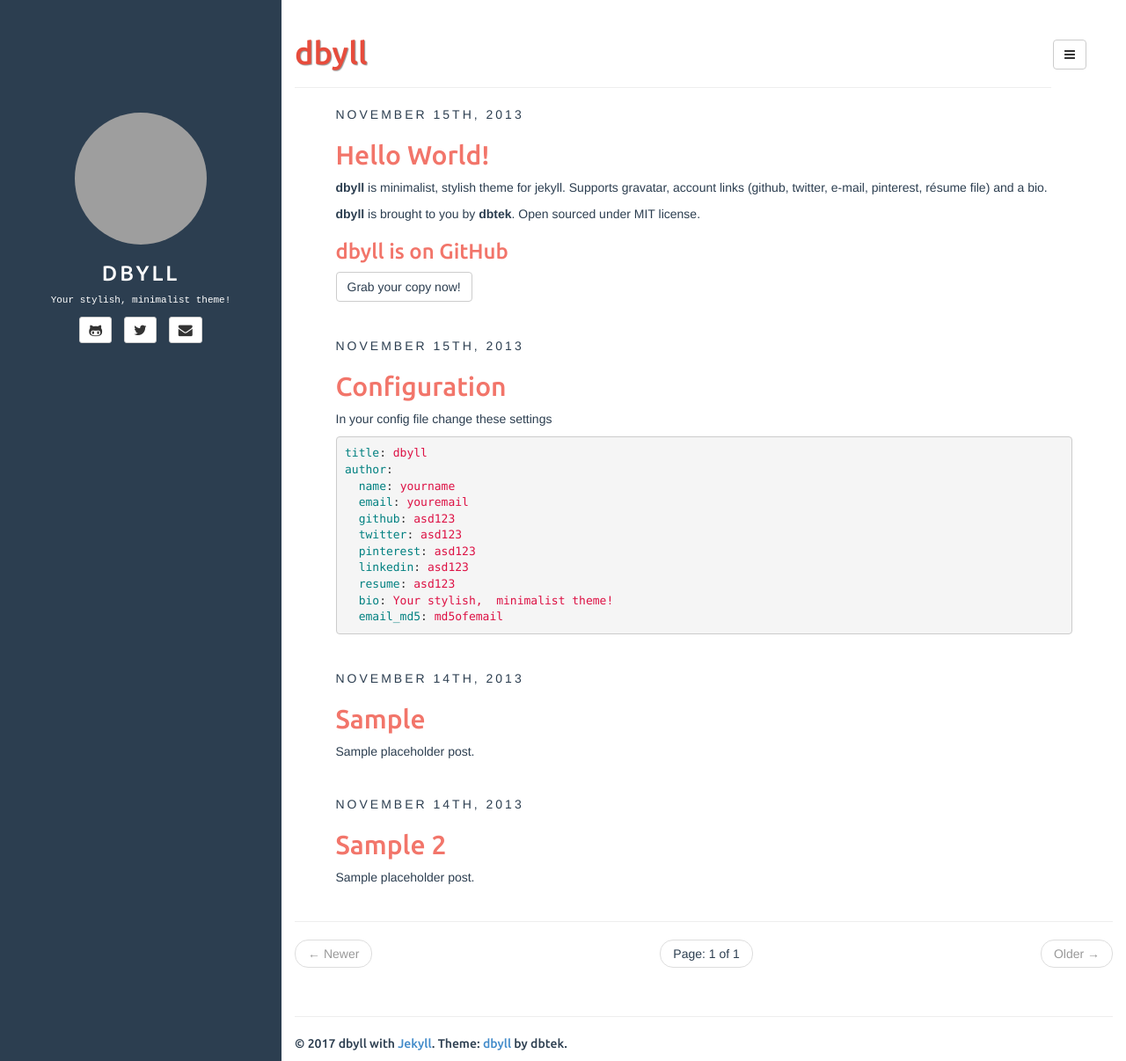
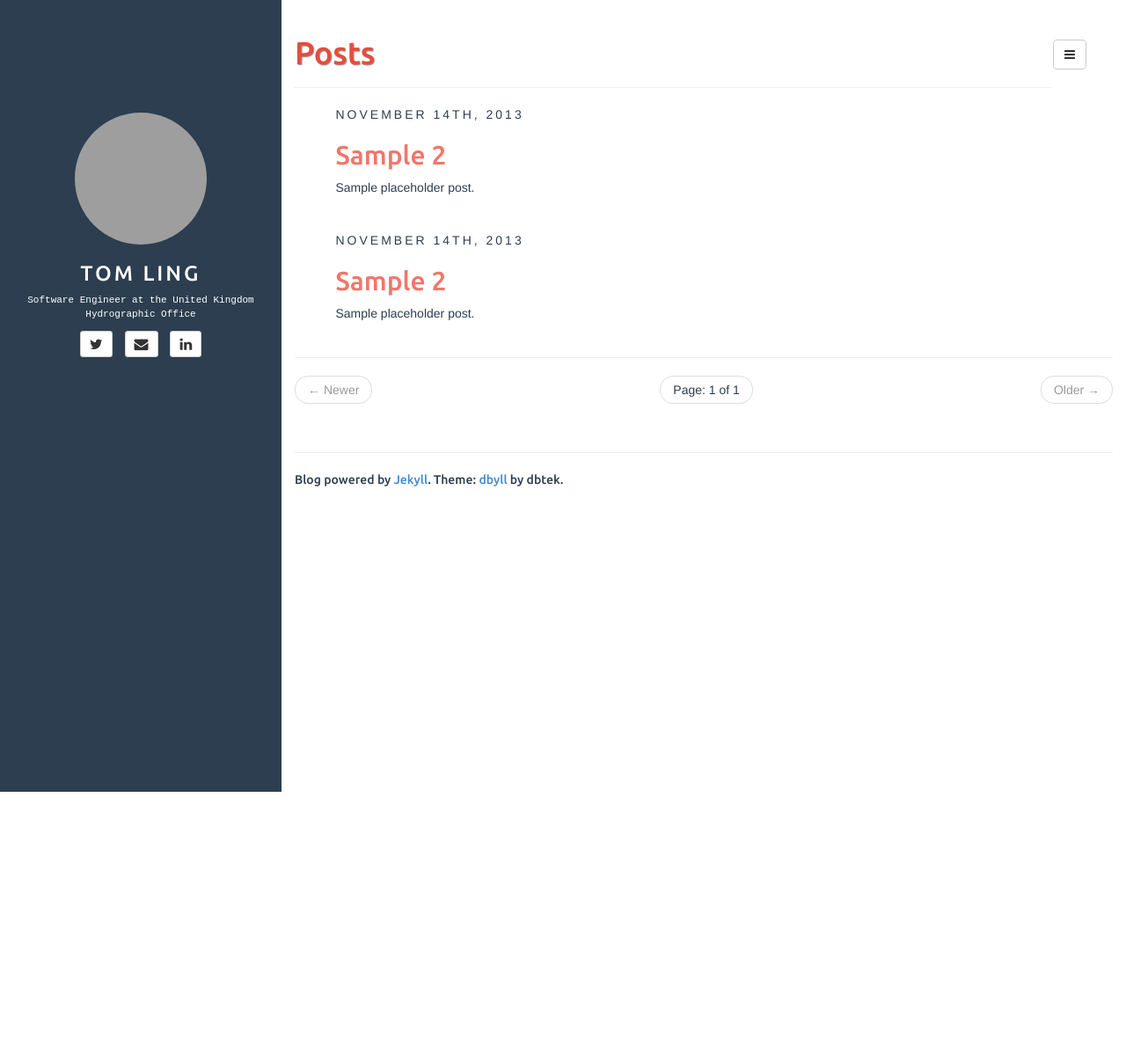
Before and after one commit to TomLing/tomling.github.io, a Jekyll site: the page built from index.html, in a window 1280 px wide and 1206 px high. Shown: the whole window at 88% size. Built offline with Jekyll 4.4.1, drawn with Linux system fonts in a browser that asks for light colours; the list of posts is cut into pages by our own code; grey boxes are pictures that could not be loaded.

Commit message:
Initial site

```diff
--- a/_config.yml
+++ b/_config.yml
@@ -5,29 +5,29 @@ paginate_path: "page:num"
 exclude: ["README.md"] # files to exclude
 highlighter: rouge
 markdown: kramdown
-disqus: dbyll
-google_analytics: dbyll
-title: dbyll
+#disqus: dbyll
+#google_analytics: dbyll
+title: Tom Ling
 
 defaults:
   -
     scope:
       path: "" # empty string for all files
     values:
-      title: dbyll
+      title: Posts
 
 description: Stylish Jekyll Theme
 author:
-  name: dbyll
-  email: dbyll@ismaildemirbilek.com
-  github: dbtek
+  name: Tom Ling
+  email: tomjling@gmail.com
+  #github: dbtek
   twitter: dbtek
-  pinterest: asd123
+ #pinterest: asd123
   linkedin: asd123
-  bio: Your stylish, minimalist theme!
-  email_md5: 726351295ec82e145928582f595aa3aa
+  bio: Software Engineer at the United Kingdom Hydrographic Office
+  email_md5: d50df30c69adf3de8cb582186495f6cc
 
-rss_path: feed.xml
+#rss_path: feed.xml
 categories_path: categories.html
 tags_path: tags.html
 
--- a/_includes/default.html
+++ b/_includes/default.html
@@ -98,7 +98,7 @@
 		<footer>
 			<hr/>
 			<p>
-				&copy; {{ site.time | date: '%Y' }} {{ site.author.name }} with <a href="http://jekyllrb.com/">Jekyll</a>. Theme: <a href="https://github.com/dbtek/dbyll">dbyll</a> by dbtek.
+			Blog powered by <a href="http://jekyllrb.com/">Jekyll</a>. Theme: <a href="https://github.com/dbtek/dbyll">dbyll</a> by dbtek.
 			</p>
 		</footer>
 	</div>
--- a/_includes/sidebar.html
+++ b/_includes/sidebar.html
@@ -37,6 +37,13 @@
 			</a>
 		</li>
 		{% endif %}
+		{% if site.author.linkedin %}
+		<li>
+			<a class="btn btn-default btn-sm" href="https://linkedin.com/in/{{ site.author.linkedin }}">
+				<i class="fa fa-linkedin fa-lg"></i>
+			</a>
+		</li>
+		{% endif %}
 	</ul>
 	<ul id="contact-list-secondary" class="list-unstyled list-inline">
 		{% if site.author.pinterest %}
@@ -46,18 +53,14 @@
 			</a>
 		</li>
 		{% endif %}
-		{% if site.author.linkedin %}
-		<li>
-			<a class="btn btn-default btn-sm" href="https://linkedin.com/in/{{ site.author.linkedin }}">
-				<i class="fa fa-linkedin fa-lg"></i>
-			</a>
-		</li>
-		{% endif %}
+
+		{% if site.rss_path %}
 		<li>
 			<a class="btn btn-default btn-sm" href="{{ site.BASE_PATH }}/{{ site.rss_path }}">
 				<i class="fa fa-rss fa-lg"></i>
 			</a>
 		</li>
+		{% endif %}
 	</ul>
 </div>
 <!-- sidebar.html end -->
```
Also changed, not shown: _posts/2013-11-14-sample-2 - Copy.md (added, +11 -0 lines), _posts/2013-11-14-sample.md (deleted, +0 -17 lines), post examples/2013-11-15-configuration.md (renamed from _posts/2013-11-15-configuration.md), post examples/2013-11-15-hello-world.md (renamed from _posts/2013-11-15-hello-world.md).
